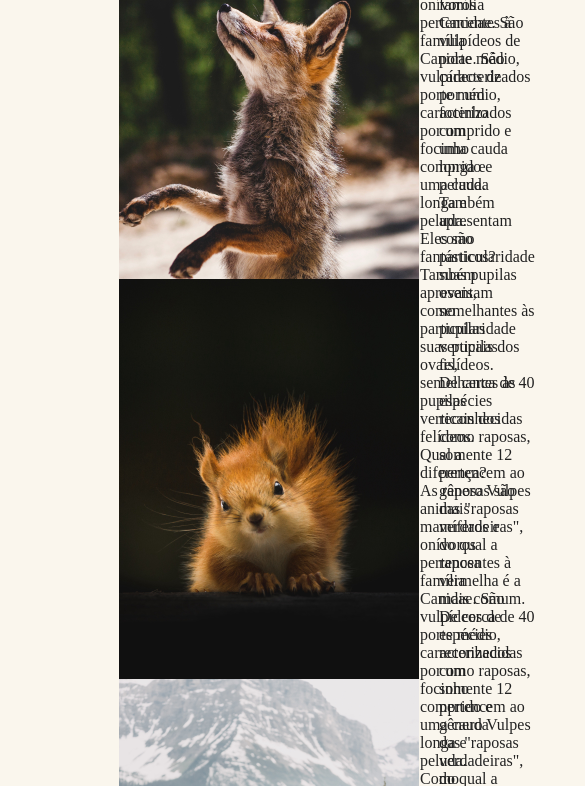
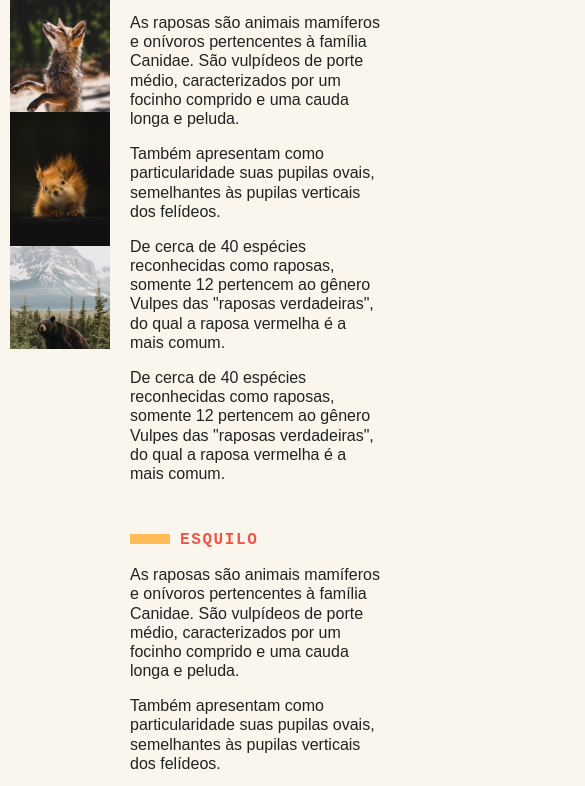
Before and after one commit to igor-daniel/Animais-Fant-sticos, a plain HTML site: page index.html in a window 390 px wide. Shown: the part 241-1027 px from the top of the page, 585 px wide, since content can reach past the window. Drawn offline with nearby package versions, Linux system fonts and the light colour scheme.

Commit message:
HTML e CSS prontos.

```diff
--- a/css/style.css
+++ b/css/style.css
@@ -1,36 +1,37 @@
-*{
+* {
   margin: 0;
   padding: 0;
 }
-li{
+li {
   list-style: none;
 }
-img{
+img {
   max-width: 100%;
+  display: block;
 }
-body{
+
+body {
   background-color: #faf6ed;
   color: #222;
   -webkit-font-smoothing: antialiased;
   display: grid;
   grid-template-columns: 1fr 120px minmax(300px, 800px) 1fr;
-
 }
-.menu, .copy{
+.menu,
+.copy {
   grid-column: 3 / -1;
   background: #fb5;
   margin-top: 2rem;
   margin-bottom: 2rem;
 }
-.menu ul{
+.menu ul {
   display: flex;
   flex-wrap: wrap;
   padding: 10px;
 }
-.menu li{
-
+.menu li {
 }
-.menu li a{
+.menu li a {
   text-decoration: none;
   padding: 10px;
   color: #222;
@@ -40,21 +41,150 @@ body{
   font-weight: bold;
   text-transform: uppercase;
   font-size: 0.875rem;
-    letter-spacing: .1em;
+  letter-spacing: 0.1em;
 }
 
-.grid-section{
+.grid-section {
   display: grid;
   width: 100%;
   grid-column: 2 / 4;
-    grid-template-columns: 99px 300px 1fr;
+  grid-template-columns: 90px 300px 1fr;
   gap: 20px;
+  padding: 10px;
   box-sizing: border-box;
   margin-bottom: 4rem;
 }
-.copy{
+.copy {
   padding: 20px;
 }
-img{
-    display: block;
+.tittle {
+  font-family: "Playfair Display", serif;
+  font-size: 6rem;
+  margin-bottom: 1rem;
+  grid-column: 1 / 4;
+  font-weight: 400;
+  line-height: 1;
 }
+.animais h2::before {
+  content: "";
+  display: inline-block;
+  width: 40px;
+  height: 10px;
+  margin-right: 10px;
+  background: #fb5;
+}
+.animais p {
+  font-family: Arial, Helvetica, sans-serif;
+  line-height: 1.2;
+  margin-bottom: 1rem;
+}
+.animais h2 {
+  font-family: monospace;
+  font-size: 1rem;
+  text-transform: uppercase;
+  letter-spacing: 0.1em;
+  margin-bottom: 1rem;
+  color: #e54;
+}
+.animais-lista {
+  height: 370px;
+  overflow-y: scroll;
+  grid-column: 2;
+}
+.animais-lista::-webkit-scrollbar {
+  width: 18px;
+}
+.animais-lista::-webkit-scrollbar-thumb {
+  background-color: #fb5;
+  border-left: 4px solid #faf6ed;
+  border-right: 4px solid #faf6ed;
+}
+.grid-descricao {
+  grid-column: 3;
+}
+.grid-descricao section {
+  margin-bottom: 3rem;
+}
+
+.faq-lista {
+  grid-column: 2 / 4;
+}
+.faq-lista dt {
+  font-family: monospace;
+  font-weight: bold;
+  margin-top: 2rem;
+  margin-bottom: 0.5rem;
+  color: #e54;
+}
+/* .fac-lista dt::before {
+  content: "";
+  display: inline-block;
+  width: 20px;
+  height: 10px;
+  margin-right: 10px;
+  background: #fb5;
+} */
+.fac-lista dt::before {
+  content: "";
+  display: inline-block;
+  width: 20px;
+  height: 10px;
+  margin-right: 10px;
+  background: #fb5;
+}
+.fac-lista dd {
+  font-family: Arial, Helvetica, sans-serif;
+  margin-bottom: 0.5rem;
+  margin-left: 30px;
+}
+.mapa {
+  grid-column: 2;
+}
+.dados {
+  grid-column: 3;
+}
+.dados li {
+  margin-bottom: 1rem;
+  font-family: Arial, Helvetica, sans-serif;
+}
+.dados li::before {
+  content: "";
+  display: inline-block;
+  width: 20px;
+  height: 10px;
+  margin-right: 10px;
+  background: #fb5;
+}
+
+@media (max-width: 700px) {
+  body {
+    grid-template-columns: 1fr;
+  }
+  .menu,
+  .grid-section,
+  .copy {
+    grid-column: 1;
+  }
+  .grid-section {
+    grid-template-columns: 100px 1fr;
+    gap: 10px;
+  }
+
+  .animais-lista {
+    grid-column: 1;
+  }
+  .fac-lista,
+  .dados,
+  .mapa {
+    grid-column: 1 / 3;
+  }
+  .grid-section h1 {
+    font-size: 3rem;
+  }
+  .menu {
+    margin-top: 0px;
+  }
+  .copy {
+    margin-bottom: 0px;
+  }
+}
--- a/index.html
+++ b/index.html
@@ -6,6 +6,9 @@
     <meta http-equiv="X-UA-Compatible" content="IE=edge">
     <meta name="viewport" content="width=device-width, initial-scale=1.0">
     <title>Animais Fantasticos</title>
+    <link rel="preconnect" href="https://fonts.googleapis.com">
+    <link rel="preconnect" href="https://fonts.gstatic.com" crossorigin>
+    <link href="https://fonts.googleapis.com/css2?family=Playfair+Display&display=swap" rel="stylesheet">
     <link rel="stylesheet" href="css/style.css">
 </head>
 
@@ -20,9 +23,9 @@
     </header>
 
 
-    <section class="grid-section animais">
+    <section class="grid-section animais ">
         <h1 class="tittle">Animais <br> Fantásticos</h1>
-        <ul>
+        <ul class="animais-lista">
             <li>
                 <img src="img/imagem1.jpg" alt="">
             </li>
@@ -111,9 +114,9 @@
 
 
 
-    <section class="grid-sectio faq">
+    <section class="grid-section faq">
         <h1 class="tittle">Faq</h1>
-        <dl>
+        <dl class="faq-lista">
             <dt>Qual a idade dos animais?</dt>
             <dd>As raposas são animais mamíferos e onívoros pertencentes à família Canidae. São vulpídeos de porte
                 médio, caracterizados por um focinho comprido e uma cauda longa e peluda.</dd>
@@ -137,7 +140,7 @@
         <div class="mapa">
             <img src="img/mapa.png" alt="mapa da região">
         </div>
-        <ul>
+        <ul class="dados">
             <li>contato@origamid.com</li>
             <li>+55 (21) 9999-9999</li>
             <li>Rua do Conde, nº 21</li>
```
Lines whose indentation alone changed are shown as unchanged.
